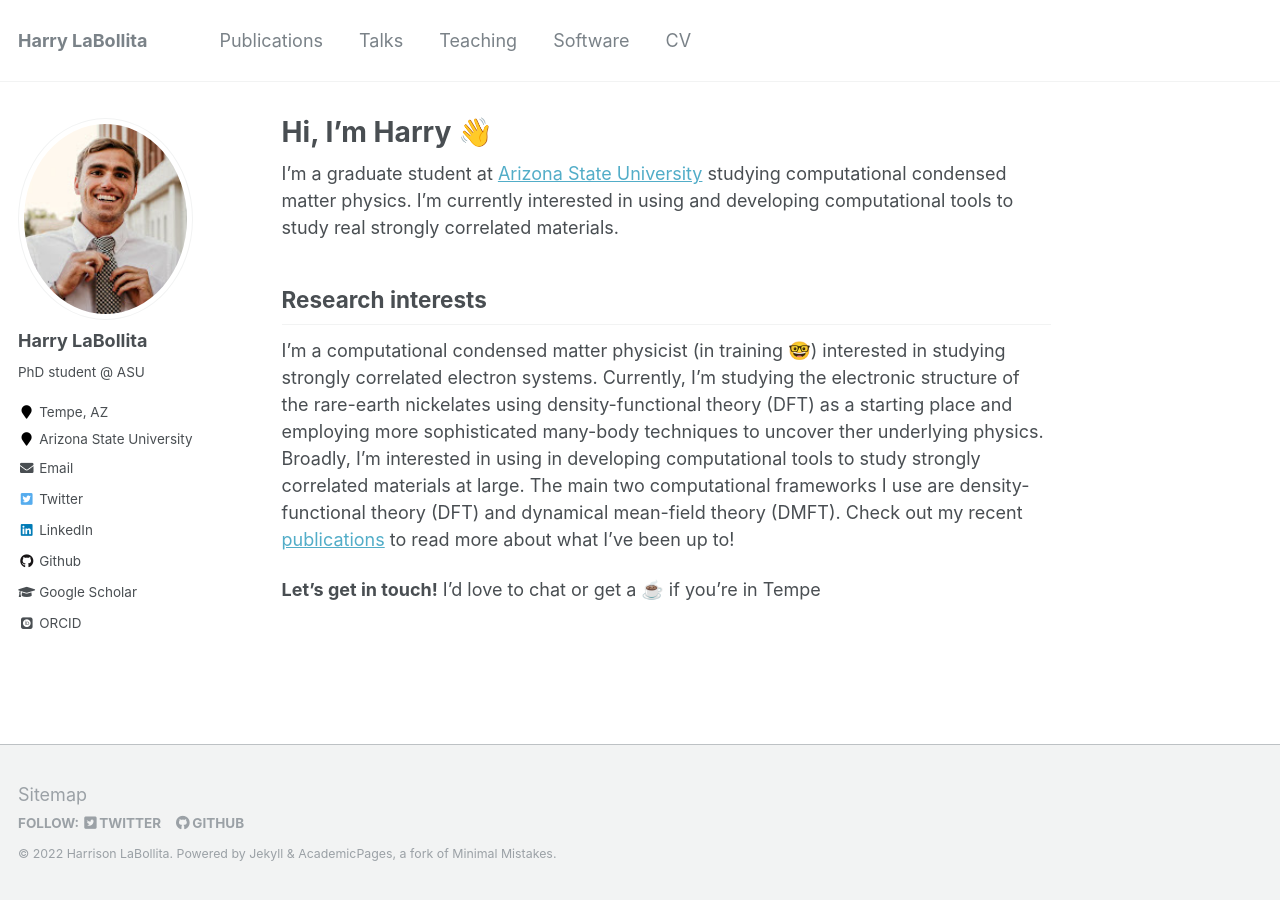
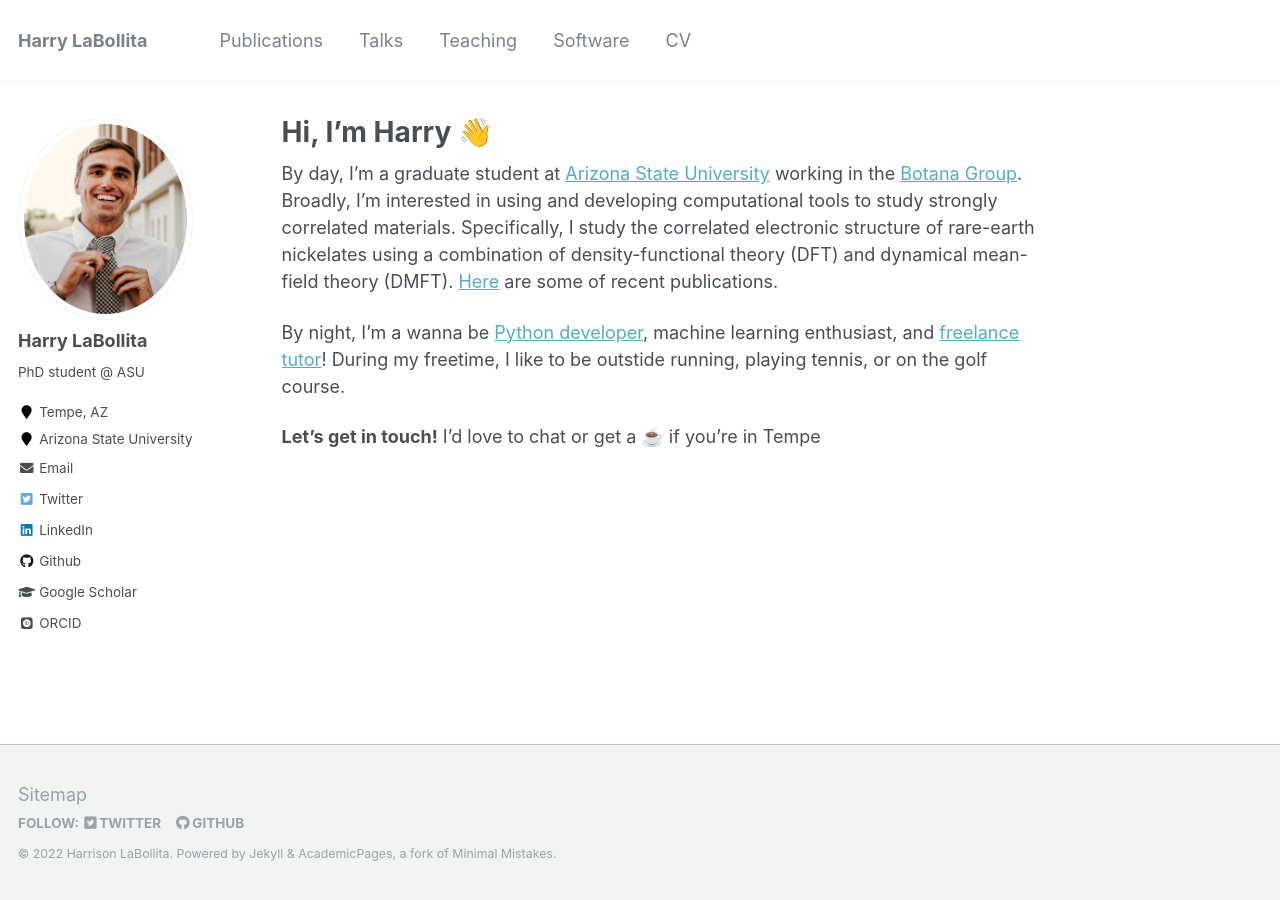
Before and after one commit to harrisonlabollita/harrisonlabollita.github.io, a Jekyll site: the page built from _pages/about.md, in a window 1280 px wide. Built offline with Jekyll 4.4.1, drawn with Linux system fonts in a browser that asks for light colours; some web fonts are replaced.

Commit message:
update about

```diff
--- a/_pages/about.md
+++ b/_pages/about.md
@@ -8,14 +8,9 @@ redirect_from:
   - /about.html
 ---
 
-I'm a graduate student at [Arizona State University](https://abotana.physics.asu.edu/people) studying computational condensed matter physics. I'm currently interested in using and developing computational tools to study real strongly correlated materials.
+By day, I'm a graduate student at [Arizona State University](https://abotana.physics.asu.edu/people) working in the [Botana Group](https://abotana.physics.asu.edu). Broadly, I'm interested in using and developing computational tools to study strongly correlated materials. Specifically, I study the correlated electronic structure of rare-earth nickelates using a combination of density-functional theory (DFT) and dynamical mean-field theory (DMFT). [Here](https://harrisonlabollita.github.io/publications/) are some of recent publications.
 
-
-Research interests
-------------------
-
-I'm a computational condensed matter physicist (in training 🤓) interested in studying strongly correlated electron systems. Currently, I'm studying the electronic structure of the rare-earth nickelates using density-functional theory (DFT) as a starting place and employing more sophisticated many-body techniques to uncover ther underlying physics. Broadly, I'm interested in using in developing computational tools to study strongly correlated materials at large. The main two computational frameworks I use are density-functional theory (DFT) and dynamical mean-field theory (DMFT). Check out my recent [publications](https://harrisonlabollita.github.io/publications/) to read more about what I've been up to!
-
+By night, I'm a wanna be [Python developer](https://github.com/harrisonlabollita), machine learning enthusiast, and [freelance tutor](https://is.gd/exAOqr)! During my freetime, I like to be outstide running, playing tennis, or on the golf course.
 
 **Let's get in touch!**
 I'd love to chat or get a ☕️ if you're in Tempe
```
